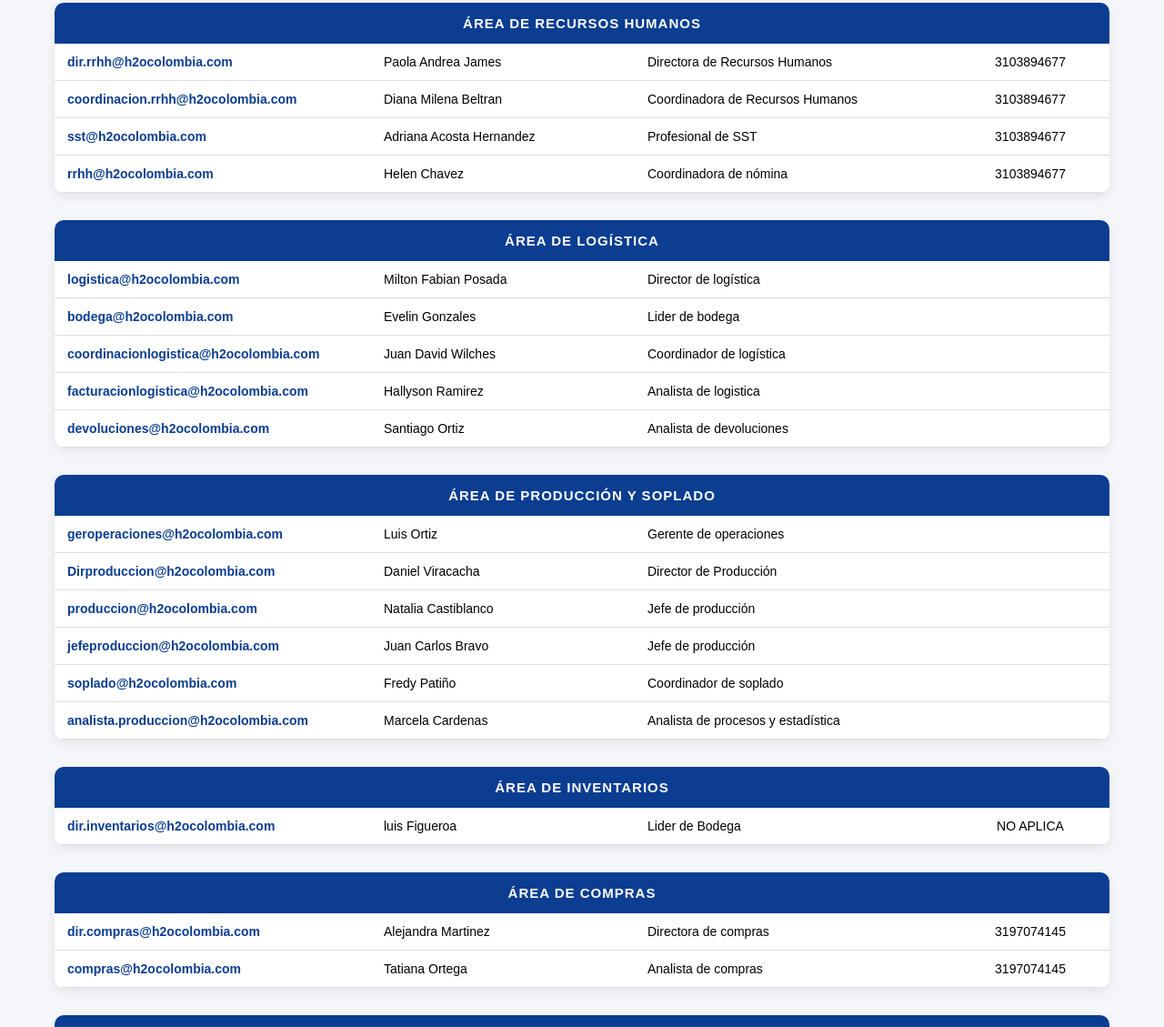
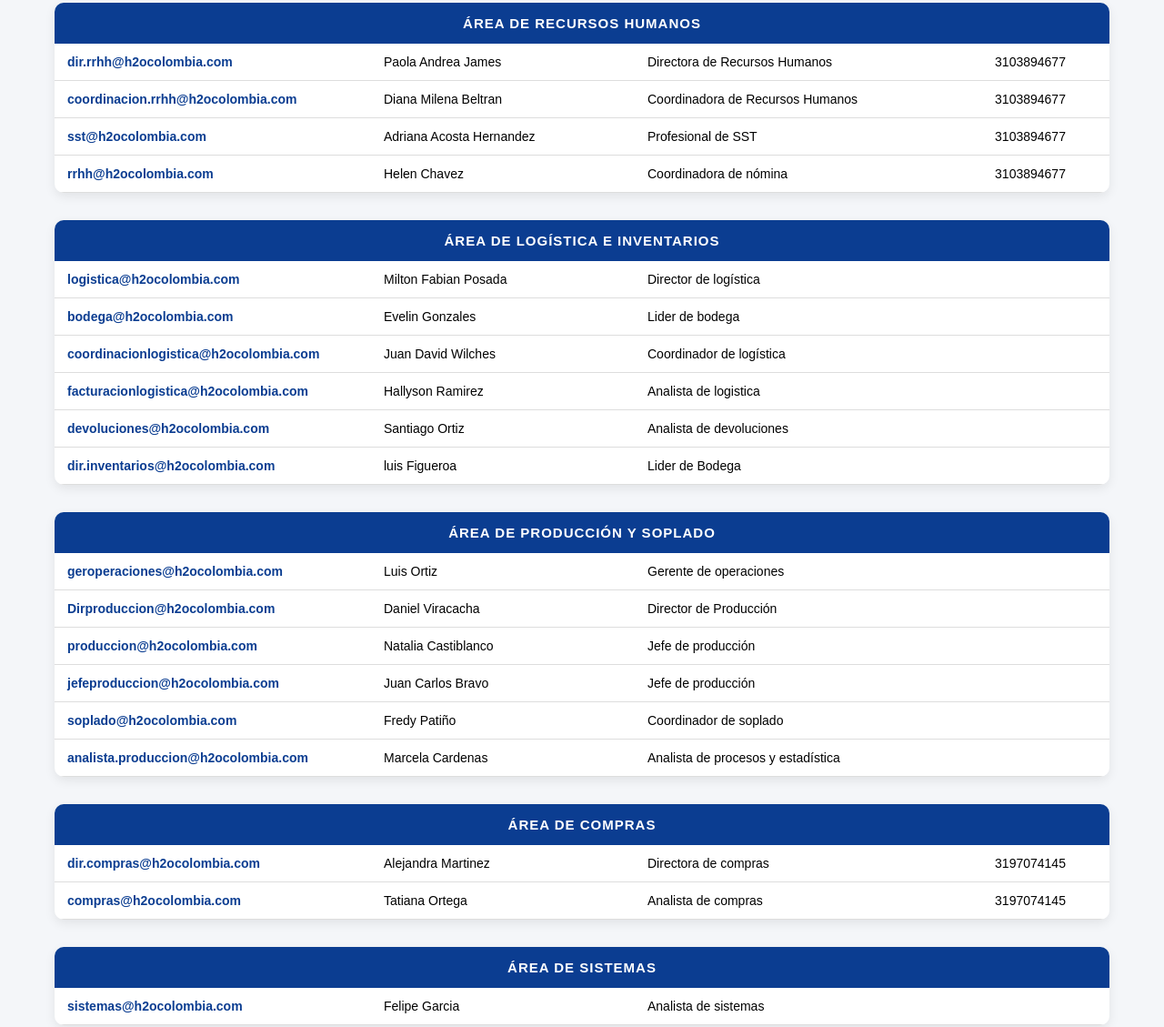
Before and after one commit to Casti27/correos-h2o, a plain HTML site: page index.html in a window 1280 px wide. Shown: the part 1115-2244 px from the top of the page at 91% size. Drawn offline with Linux system fonts and the light colour scheme.

Commit message:
UnionDosAreas

```diff
--- a/index.html
+++ b/index.html
@@ -320,13 +320,14 @@
 </div>
 
 <div class="area">
-<div class="area-title">ÁREA DE LOGÍSTICA</div>
+<div class="area-title">ÁREA DE LOGÍSTICA E INVENTARIOS</div>
 <table class="tabla"><tbody>
 <tr><td data-label="Correo"><a class="correo" href="mailto:logistica@h2ocolombia.com">logistica@h2ocolombia.com</a></td><td data-label="Nombre">Milton Fabian Posada</td><td data-label="Cargo">Director de logística</td><td data-label="Teléfono"></td></tr>
 <tr><td data-label="Correo"><a class="correo" href="mailto:bodega@h2ocolombia.com">bodega@h2ocolombia.com</a></td><td data-label="Nombre">Evelin Gonzales</td><td data-label="Cargo">Lider de bodega</td><td data-label="Teléfono"></td></tr>
 <tr><td data-label="Correo"><a class="correo" href="mailto:coordinacionlogistica@h2ocolombia.com">coordinacionlogistica@h2ocolombia.com</a></td><td data-label="Nombre">Juan David Wilches</td><td data-label="Cargo">Coordinador de logística</td><td data-label="Teléfono"></td></tr>
 <tr><td data-label="Correo"><a class="correo" href="mailto:facturacionlogistica@h2ocolombia.com">facturacionlogistica@h2ocolombia.com</a></td><td data-label="Nombre">Hallyson Ramirez </td><td data-label="Cargo">Analista de logistica</td><td data-label="Teléfono"></td></tr>
 <tr><td data-label="Correo"><a class="correo" href="mailto:devoluciones@h2ocolombia.com">devoluciones@h2ocolombia.com</a></td><td data-label="Nombre">Santiago Ortiz</td><td data-label="Cargo">Analista de devoluciones</td><td data-label="Teléfono"></td></tr>
+<tr><td data-label="Correo"><a class="correo" href="mailto:dir.inventarios@h2ocolombia.com">dir.inventarios@h2ocolombia.com</a></td><td data-label="Nombre">luis Figueroa</td><td data-label="Cargo">Lider de Bodega</td><td data-label="Teléfono"></td></tr>
 </tbody></table>
 </div>
 
@@ -340,13 +341,6 @@
 <tr><td data-label="Correo"><a class="correo" href="mailto:jefeproduccion@h2ocolombia.com">jefeproduccion@h2ocolombia.com</a></td><td data-label="Nombre">Juan Carlos Bravo</td><td data-label="Cargo">Jefe de producción</td><td data-label="Teléfono"></td></tr>
 <tr><td data-label="Correo"><a class="correo" href="mailto:soplado@h2ocolombia.com">soplado@h2ocolombia.com</a></td><td data-label="Nombre">Fredy Patiño</td><td data-label="Cargo">Coordinador de soplado</td><td data-label="Teléfono"></td></tr>
 <tr><td data-label="Correo"><a class="correo" href="mailto:analista.produccion@h2ocolombia.com">analista.produccion@h2ocolombia.com</a></td><td data-label="Nombre">Marcela Cardenas</td><td data-label="Cargo">Analista de procesos y estadística</td><td data-label="Teléfono"></td></tr>
-</tbody></table>
-</div>
-
-<div class="area">
-<div class="area-title">ÁREA DE INVENTARIOS</div>
-<table class="tabla"><tbody>
-<tr><td data-label="Correo"><a class="correo" href="mailto:dir.inventarios@h2ocolombia.com">dir.inventarios@h2ocolombia.com</a></td><td data-label="Nombre">luis Figueroa</td><td data-label="Cargo">Lider de Bodega</td><td data-label="Teléfono">NO APLICA</td></tr>
 </tbody></table>
 </div>
 
```
